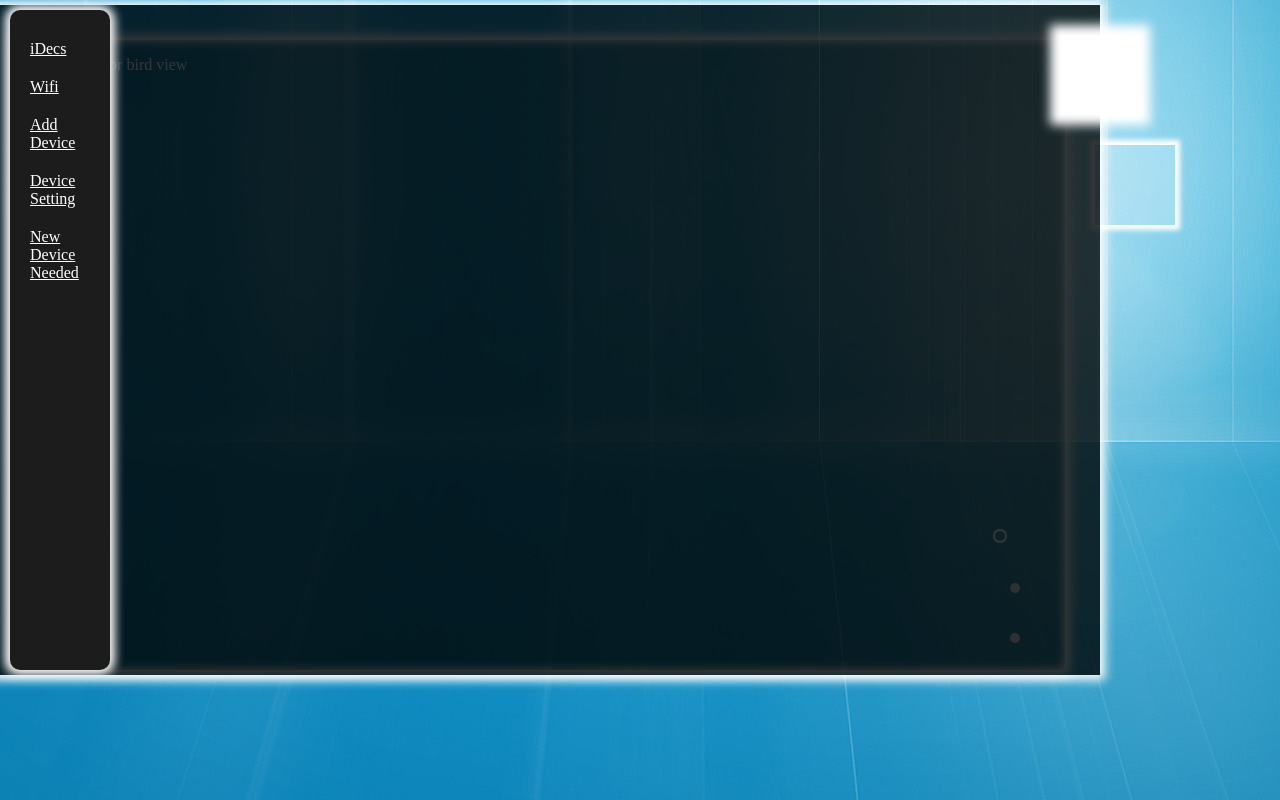
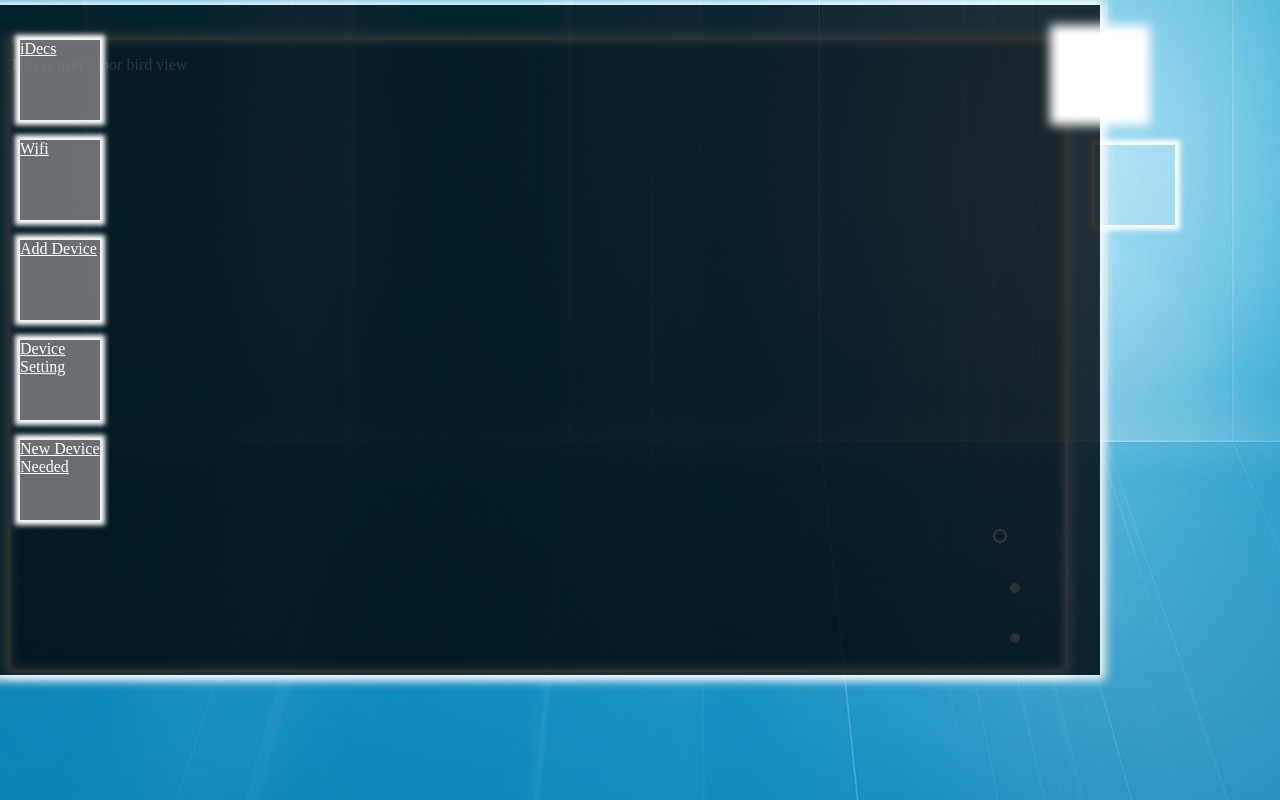
Before and after one commit to lifeisfunny/LiF, a website: page iDecs/index.html in a window 1280 px wide. Both pictures are taken after a click on the element 1135 px from the left and 75 px from the top of the page. Drawn offline with Linux system fonts and the light colour scheme.

Commit message:
this
recover

```diff
--- a/iDecs/css/frontmenu.css
+++ b/iDecs/css/frontmenu.css
@@ -72,6 +72,16 @@ body{
     z-index: 2;
 }
 
+.ButtonClose:active{
+    -webkit-box-shadow:0px 0px 5px 0px #ffffff;
+    -webkit-transition:-webkit-box-shadow 0.1s;
+}
+.ButtonOpen:active{
+    -webkit-box-shadow:0px 0px 5px 0px #ffffff;
+    -webkit-transition:-webkit-box-shadow 0.1s;
+}
+
+
 .ButtonOpen{
     background-color: rgba(132, 132, 132, 0.8);
     -webkit-transform: translateX(-30px);
@@ -88,25 +98,32 @@ body{
     width: 100px;
     margin-top: 5px;
     margin-left: 110px;
-    background-color: #1c1c1c;
     z-index: 100;
-    box-shadow:0px 0px 50px 10px #c1c1c1 inset;
-    border-radius: 10px;
-    box-shadow:0px 0px 10px 5px rgb(255, 255, 255);
 }
 .menu ul {
     margin: 0;padding: 20px 0;list-style: none;
 }
 .menu li {
-    margin: 0;
-    padding: 0;
+    position: relative;
+    display: inline-block;
+    width: 80px;
+    height: 80px;
+    float: right;
+    margin: 10px;
+    background-color: rgba(132, 132, 132, 0.8);
+    text-decoration: underline;
+    color:white;
+    -webkit-box-shadow:0px 0px 5px 5px #ffffff;
 }
-.menu a {
-    text-decoration: underline;
-    display: block;
-    padding: 10px 20px;
-    color:white;
+.liOpen{
+    -webkit-box-shadow:0px 0px 10px 10px #ffffff;
 }
+
+.menu li:active{
+    -webkit-box-shadow:0px 0px 5px 0px #ffffff;
+    -webkit-transition:-webkit-box-shadow 0.1s;
+}
+
 .settingContent{
     margin-left: 200px;
     margin-right: 75px;
--- a/iDecs/index.html
+++ b/iDecs/index.html
@@ -18,11 +18,11 @@
 <div id="settingMenu" class="MenuHide">
     <div class='menu'>
         <ul>
-                <li> <a href='idces_is_visible'>iDecs</a> </li>
-                <li> <a href='wifi_is_visible'>Wifi</a> </li>
-                <li> <a href='device_is_visible'>Add Device</a> </li>
-                <li> <a href='setting_is_visible'>Device Setting</a> </li>
-                <li> <a href='buy_is_visible'>New Device Needed</a></li>
+                <li href='idces_is_visible'>iDecs</li>
+                <li href='wifi_is_visible'>Wifi</li>
+                <li href='device_is_visible'>Add Device</li>
+                <li href='setting_is_visible'>Device Setting</li>
+                <li href='buy_is_visible'>New Device Needed</li>
         </ul>
     </div>
 
@@ -92,11 +92,11 @@
 
         function removeClasses() {
             $('.menu ul li').each(function () {
-                var link = $(this).find('a').attr('href');
+                var link = $(this).attr('href');
                 $('#settingMenu').removeClass(link);
             });
         }
-        $('.menu a').on('click', function (e) {
+        $('.menu li').on('click', function (e) {
             e.preventDefault();
             removeClasses();
             var link = $(this).attr('href');
```
